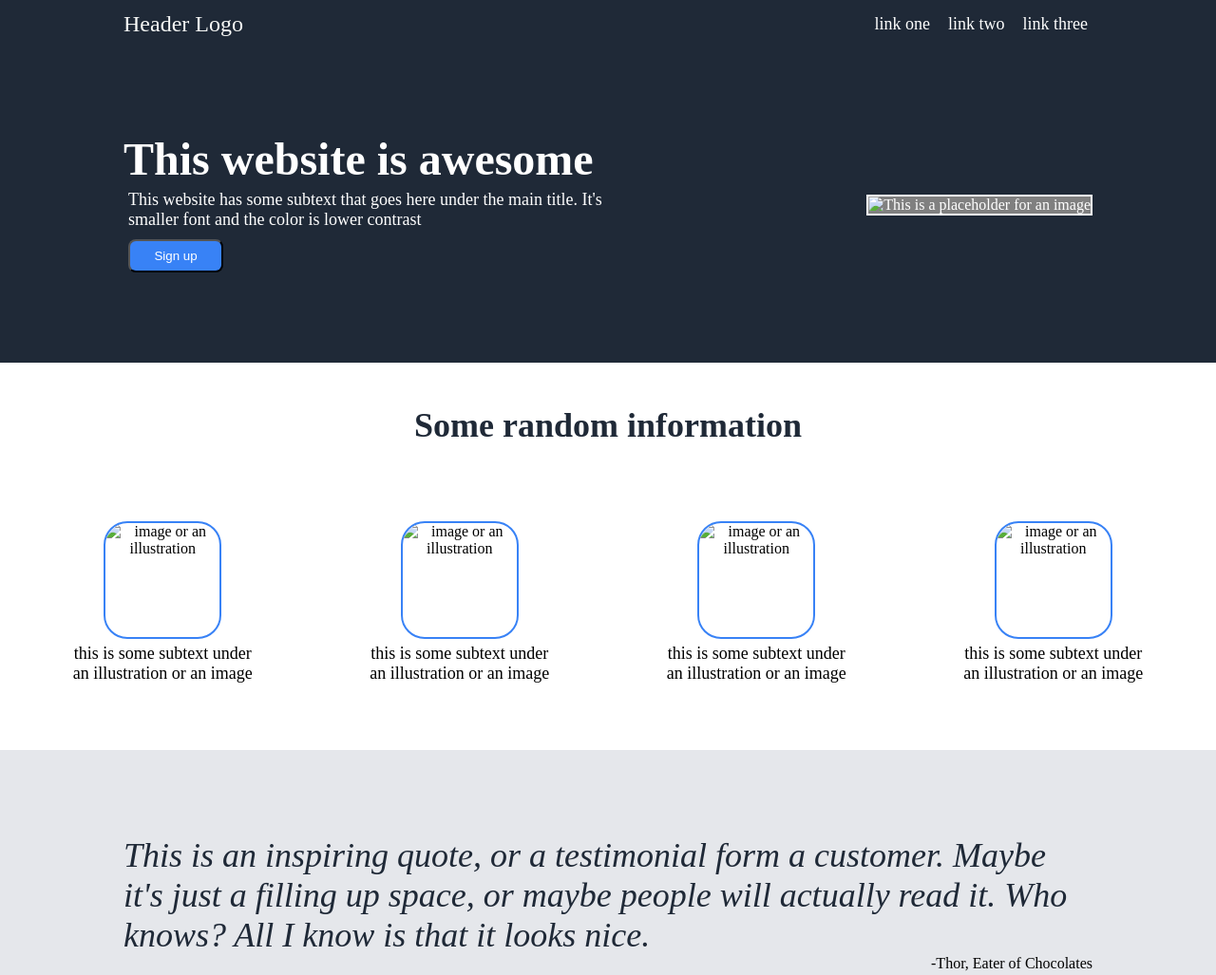
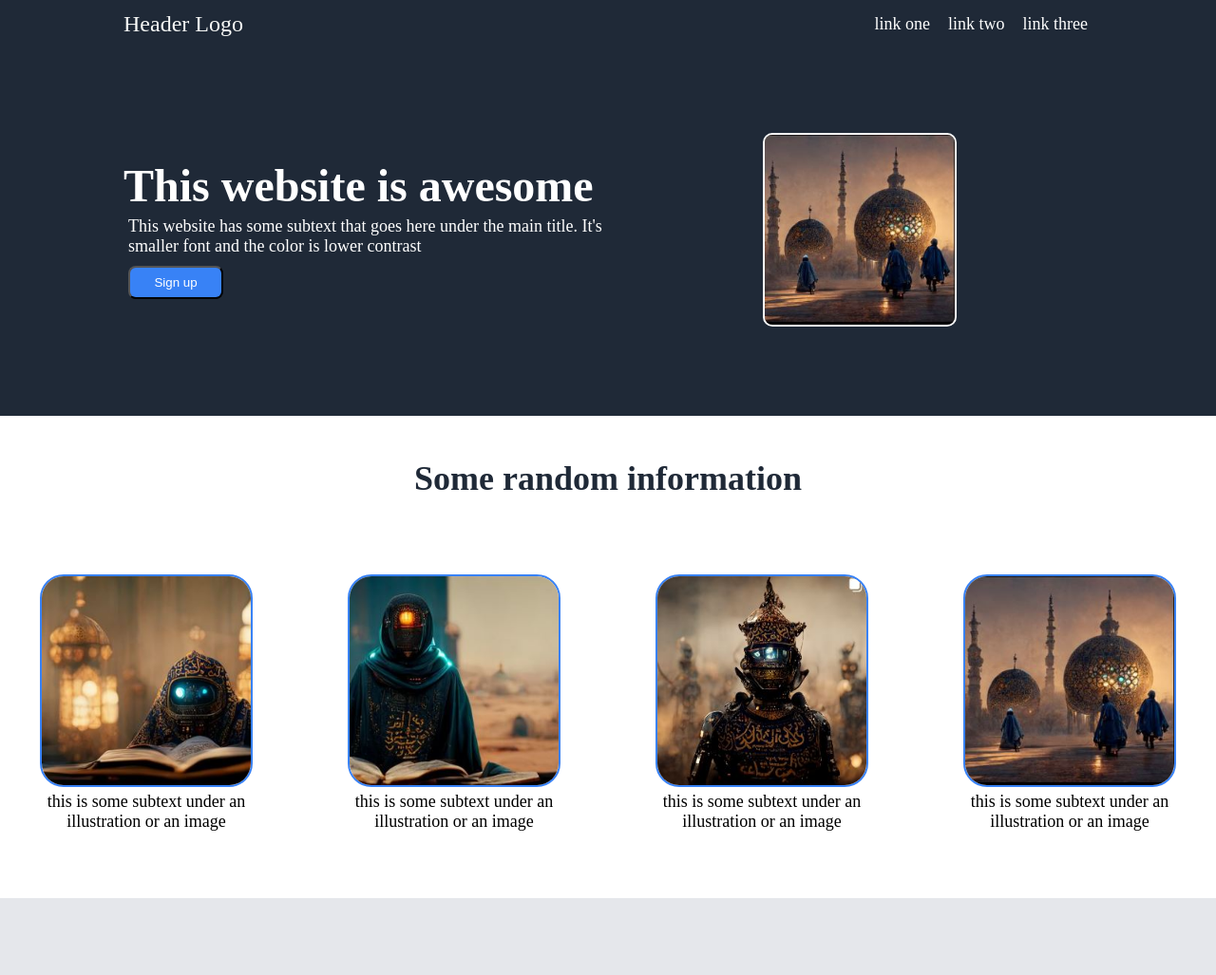
Before and after one commit to MahinIbn/Landing-Page, a plain HTML site: page index.html in a window 1280 px wide. Shown: the top 1027 px of the page at 95% size. Drawn offline with Linux system fonts and the light colour scheme.

Commit message:
Added pictures

```diff
--- a/index.html
+++ b/index.html
@@ -26,7 +26,7 @@
                 <button>Sign up</button>
             </div>
             <div class="right">
-                <img src="#" alt="This is a placeholder for an image">
+                <img src="pics/Capture4.JPG" alt="This is a placeholder for an image">
             </div>
         </div>
 
@@ -37,19 +37,19 @@
             <div class="container">
 
                 <div class="card">
-                    <img src="#" alt="image or an illustration">
+                    <img src="pics/Capture.JPG" alt="image or an illustration">
                     <div class="text">this is some subtext under an illustration or an image</div>
                 </div>
                 <div class="card">
-                    <img src="#" alt="image or an illustration">
+                    <img src="pics/Capture1.JPG" alt="image or an illustration">
                     <div class="text">this is some subtext under an illustration or an image</div>
                 </div>
                 <div class="card">
-                    <img src="#" alt="image or an illustration">
+                    <img src="pics/Capture3.JPG" alt="image or an illustration">
                     <div class="text">this is some subtext under an illustration or an image</div>
                 </div>
                 <div class="card">
-                    <img src="#" alt="image or an illustration">
+                    <img src="pics/Capture4.JPG" alt="image or an illustration">
                     <div class="text">this is some subtext under an illustration or an image</div>
                 </div>
 
@@ -74,6 +74,6 @@
     </div>
 
 
-    <div class="footer">Copyright @ The Odin Project 2022</div>
+    <div class="footer">Copyright @ Mahin 2022</div>
 </body>
 </html>
--- a/styles.css
+++ b/styles.css
@@ -46,7 +46,10 @@ a,
 
 .right{
     justify-content: flex-end;
+    margin: auto auto;
 
+    mar
+    gap:20px;
 }
 
 button{
@@ -89,15 +92,19 @@ button{
 .card img{
     border-radius: 25px;
     border: 2px solid #3882F6;
-    width: 120px;
-    height: 120px;
+    width: 220px;
+    height: 220px;
 }
 
 .right img{
     background-color: gray;
     border: 2px solid white;
-    width: 120px;
-    height: 120px;
+
+    height:200px;
+    border-radius: 10px;
+    width:200px;
+
+
 
 }
 
```
Also changed, not shown: pics/Capture.JPG (added), pics/Capture1.JPG (added), pics/Capture3.JPG (added), pics/Capture4.JPG (added).
